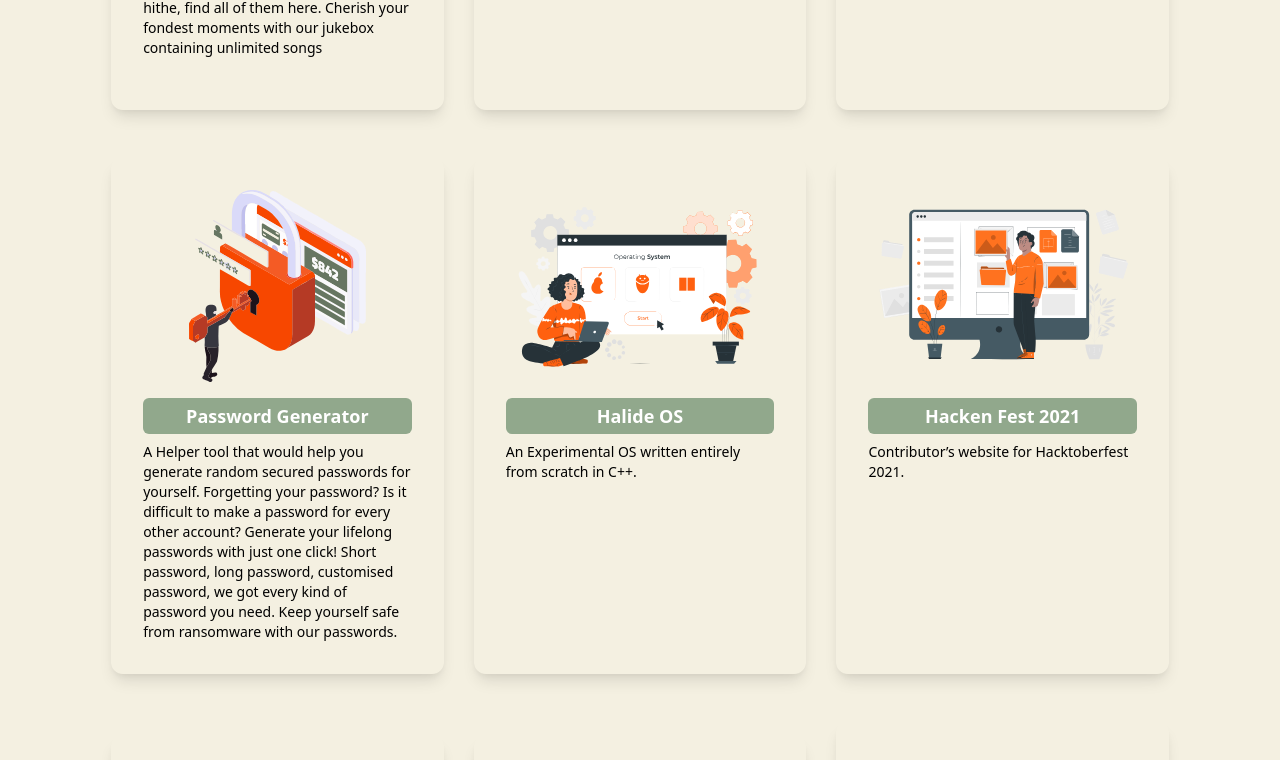
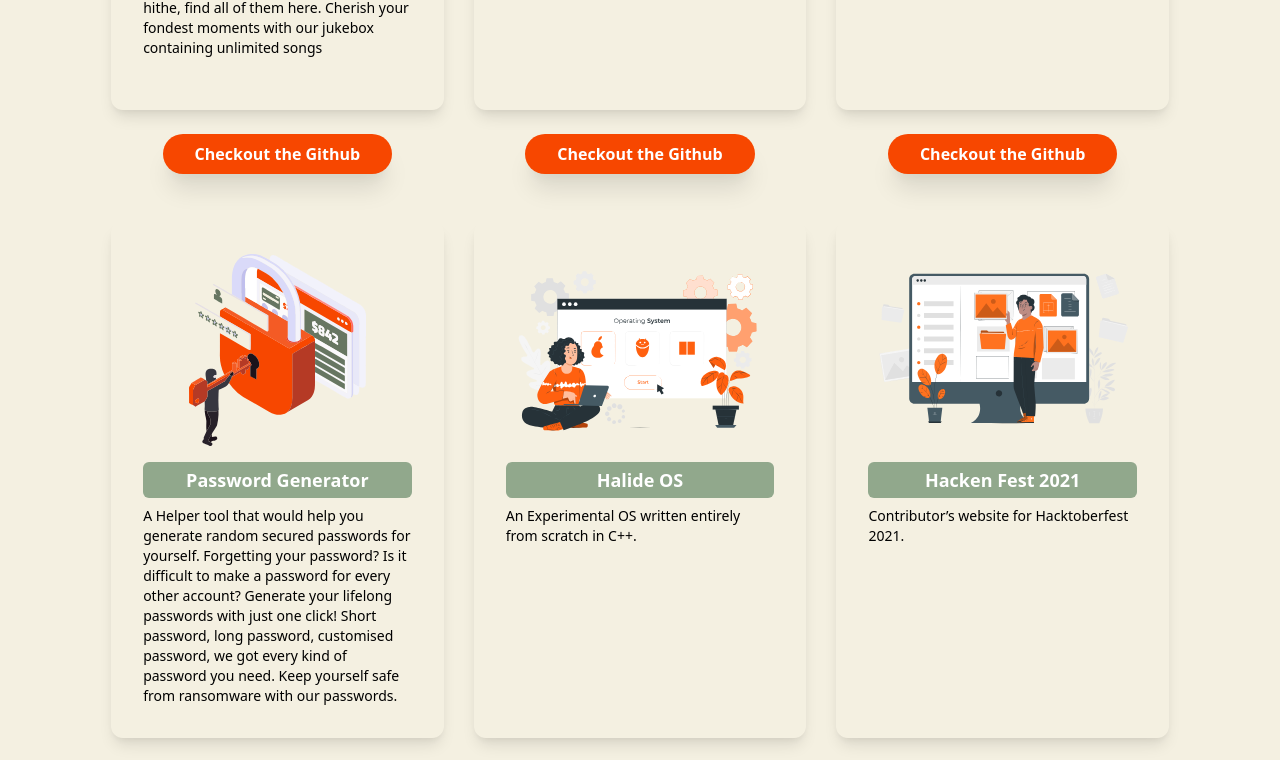
Before and after one commit to sambitos23/hactoberfest_iot, a React (Create React App) app: page / in a window 1280 px wide. Shown: the part 1732-2492 px from the top of the page. Built offline with nearby package versions, Linux system fonts and the light colour scheme.

Commit message:
link activated

```diff
--- a/src/components/Partner/Partners.js
+++ b/src/components/Partner/Partners.js
@@ -11,7 +11,7 @@
       <p className="font-bold text-xl text-secondary-100 text-center mt-4">
         Presented by
       </p>
-      <div className="w-8/12 flex flex-wrap justify-around pt-6 mx-auto">
+      <div className="w-11/12 md:w-8/12 flex flex-wrap justify-around pt-6 mx-auto">
         <img
           src="./assets/partners/digitalocan.svg"
           alt="hactoberfest"
@@ -59,7 +59,7 @@
         </div>
       </div>
       <p className="text-center text-secondary-100 mb-4 px-12 md:text-lg font-bold">Support open source throughout October!</p>
-      <p className="text-center text-secondary-100 px-12 text-xs md:text-base md:px-28 font-semibold">Hacktoberfest encourages participation in the open source community, which grows bigger every year. Complete the 2021 challenge and earn a limited edition T-shirt.</p>
+      <p className="text-center text-secondary-100 px-12 text-xs md:text-base md:px-28 md:font-semibold">Hacktoberfest encourages participation in the open source community, which grows bigger every year. Complete the 2021 challenge and earn a limited edition T-shirt.</p>
     </section>
   );
 };
--- a/src/components/ProjectCard/ProjectCardStyle.js
+++ b/src/components/ProjectCard/ProjectCardStyle.js
@@ -5,9 +5,9 @@
     <div className="flex w-full flex-col justify-center mt-12 items-center">
       <div className="w-full md:w-11/12 bg-enactus_yellow shadow-lg rounded-xl overflow-hidden p-8">
         <div className="flex justify-center">
-        {/* <a href={props.link} target="_blank" rel="noreferrer"> */}
+        <a href={props.link} target="_blank" rel="noreferrer">
           <img src={props.imageUrl} alt={props.title} className="h-48" />
-        {/* </a> */}
+        </a>
         </div>
         <div className="overflow-hidden">
           <p className="text-lg mt-4 text-center font-bold px-2 py-1 bg-secondary-100 text-white rounded-md">
@@ -17,14 +17,14 @@
         </div>
       </div>
 
-      {/* <a
+      <a
         href={props.link}
         target="_blank"
         rel="noreferrer"
         className=" mt-6 px-4 md:px-8 py-2 shadow-xl rounded-full bg-primary-50 text-center text-white font-semibold"
       >
         Checkout the Github
-      </a> */}
+      </a>
     </div>
   );
 }
```
Also changed, not shown: src/components/ProjectCard/ProjectCardInfo.js (+7 -0 lines), 1 other file (tests, documents, lock files or other folders).
